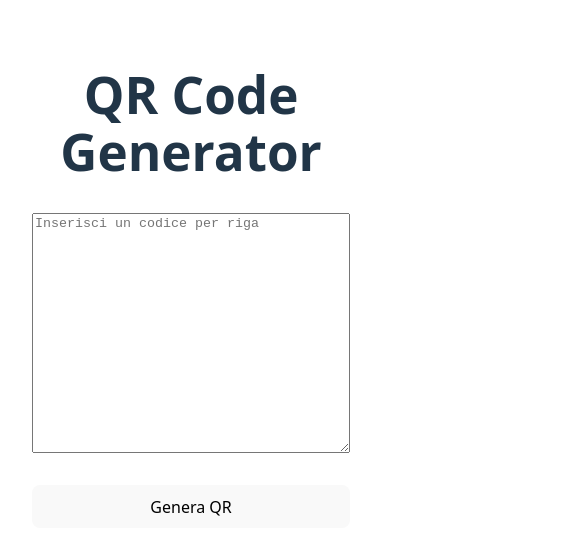
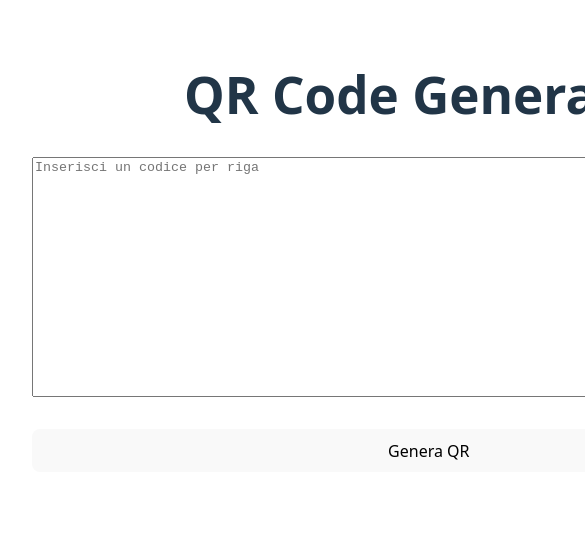
Before and after one commit to confett0/qrcode-generator, a React (Vite) app: page / in a window 390 px wide. Shown: the top 554 px of the page, 585 px wide, since content can reach past the window. Built offline with nearby package versions, Linux system fonts and the light colour scheme.

Commit message:
Add media queries for mobile devices

```diff
--- a/src/App.css
+++ b/src/App.css
@@ -54,6 +54,12 @@ textarea {
     margin: 0.2rem;
 }
 
+@media (max-width: 768px) {
+  #root {
+    flex-direction: column;
+  }
+}
+
 @media print {
   .sidebar {
     display: none;
```
